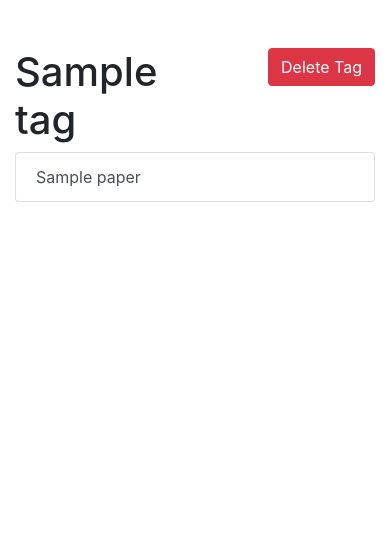
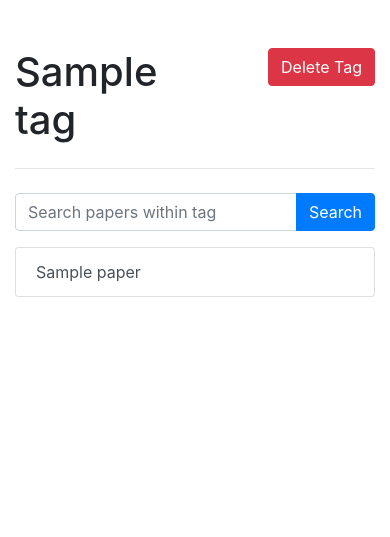
Before and after one commit to scivarolo/research-assistant, a Django app: page /tags/1/ in a window 390 px wide. Shown: the part 56-593 px from the top of the page. Run offline with Django 3.2, Linux system fonts and the light colour scheme; a user stored in the database is signed in; tables that the repository leaves empty hold one stand-in row (values such as "Sample post"); some libraries are stand-ins or nearby versions.

Commit message:
search papers within a tag

```diff
--- a/research_assistant/templates/tags/single.html
+++ b/research_assistant/templates/tags/single.html
@@ -26,8 +26,22 @@
     <a href="{% url 'research_assistant:delete_tag' tag.id %}" class="btn btn-danger">Delete Tag</a>
   </div>
 </div>
+<hr class="mb-4">
+<div class="row">
+  <div class="col col-md-4">
+    <form method="post">
+      {% csrf_token %}
+      {% crispy search_form %}
+    </form>
+  </div>
+</div>
+
 <div class="row">
   <div class="col">
+    {% if query and tag.paper_set.all|length == 0 %}
+      <p>No papers with this tag match "{{query}}". <a class="btn btn-sm btn-secondary" href="{% url 'research_assistant:single_tag' tag.id %}">Clear Search</a></p>
+    {% else %}
+      {% if query %}<p>Search results for "{{query}}" <a class="btn btn-sm btn-secondary" href="{% url 'research_assistant:single_tag' tag.id %}">Clear Search</a>{% endif %}
       <ul class="list-group">
         {% if tag.paper_set.all %}
           {% for paper in tag.paper_set.all %}
@@ -39,6 +53,7 @@
         <p>There are no papers with this tag.</p>
         {% endif %}
       </ul>
+    {% endif %}
   </div>
 </div>
 {% endblock content %}
--- a/research_assistant/views/tags.py
+++ b/research_assistant/views/tags.py
@@ -3,9 +3,10 @@
 from django.contrib.auth.decorators import login_required
 from django.http import HttpResponseRedirect
 from django.shortcuts import render, reverse
+from django.db.models import Prefetch
 
 from research_assistant.forms import SearchForm, TagForm
-from research_assistant.models import Tag
+from research_assistant.models import Tag, Paper
 
 
 @login_required
@@ -36,21 +37,32 @@ def single_tag(request, tag_id):
 
         Also handles editing the tag name when the user clicks the edit button next to the name.
     """
-
     tag = Tag.objects.get(pk=tag_id, user=request.user)
     template = "tags/single.html"
-    context = {"tag": tag}
+    context = {
+        "search_form": SearchForm(placeholder="Search papers within tag")
+    }
 
-    if request.method == "GET" and request.GET.get("edit"):
-        edit_tag_form = TagForm(instance=tag)
-        context = {
-            "tag": tag,
-            "edit_tag_form": edit_tag_form
-        }
+    # if searching
+    if request.POST.get("query"):
+        query = request.POST["query"]
+        if query is not None:
+            context["query"] = query
+            print("QUERY", query)
+            # Prefetch the papers in the query
+            papers = Paper.objects.filter(title__contains=query, user=request.user)
+            tag = Tag.objects.filter(pk=tag_id, user=request.user).prefetch_related(Prefetch("paper_set", queryset=papers))[0]
 
-    elif request.method == "POST":
+    # if requesting edit
+    elif request.method == "GET" and request.GET.get("edit"):
+        context["edit_tag_form"] = TagForm(instance=tag)
+
+    # if saving edit
+    elif request.POST.get("name"):
         tag.name = request.POST["name"]
         tag.save()
+
+    context["tag"] = tag
 
     return render(request, template, context)
 
```
Lines whose indentation alone changed are shown as unchanged.
